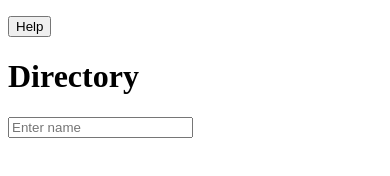
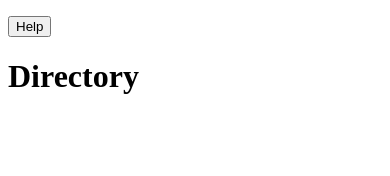
Before and after one commit to bellclip14/workshop, a plain HTML site: page www/index.html in a window 390 px wide. Drawn offline with Linux system fonts and the light colour scheme; some packages are replaced by stand-ins of ours.

Commit message:
workshop

```diff
--- a/www/index.html
+++ b/www/index.html
@@ -9,7 +9,6 @@
 <p><button class="help-btn">Help</button></p>
 <div class='header'><h1>Directory</h1></div>
 <div class='search-view'>
-    <input class='search-key' type="search" placeholder="Enter name"/>
     <ul class='list employee-list'></ul>
 </div>
 
```
